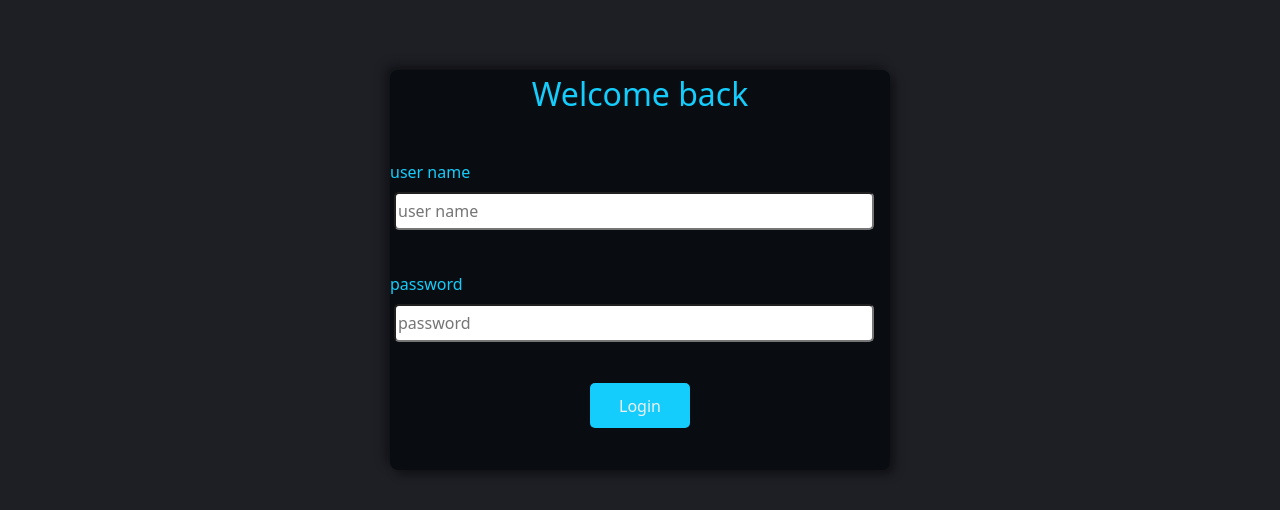
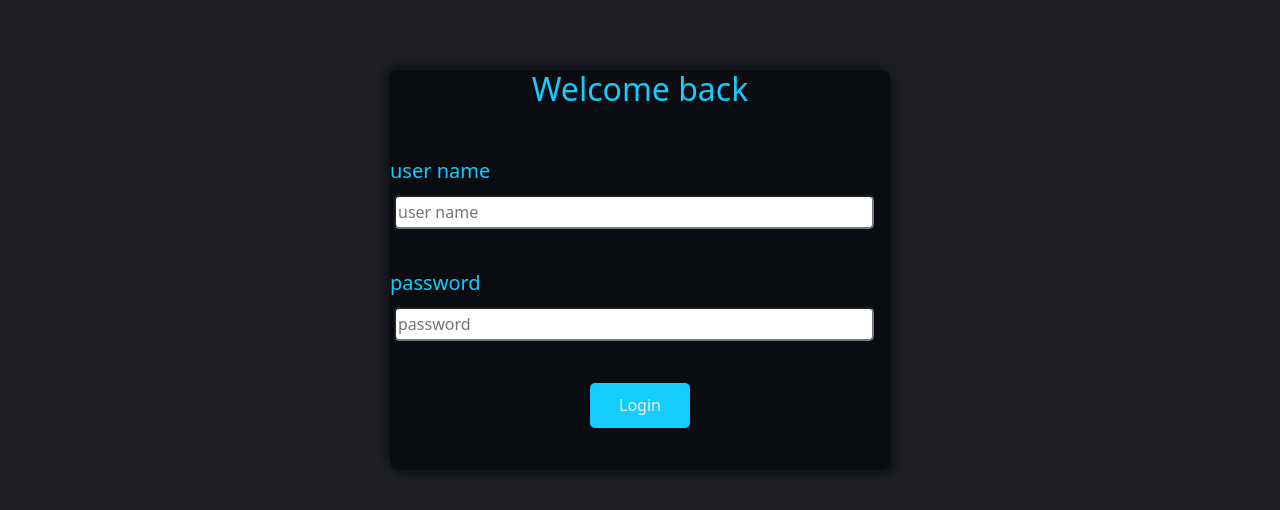
Before and after one commit to pouryaghazizadeh/react-project-simple-1, a React (Create React App) app: page /logIn in a window 1280 px wide. Shown: the part 210-720 px from the top of the page. Built offline with nearby package versions, Linux system fonts and the light colour scheme.

Commit message:
install   and work react-toastify

```diff
--- a/package.json
+++ b/package.json
@@ -13,6 +13,7 @@
     "react-icons": "^4.2.0",
     "react-router-dom": "^5.2.0",
     "react-scripts": "4.0.3",
+    "react-toastify": "^7.0.4",
     "web-vitals": "^1.1.2"
   },
   "scripts": {
--- a/src/App.js
+++ b/src/App.js
@@ -1,18 +1,22 @@
 import { Route, Switch } from "react-router-dom";
+
 import { useState } from "react/cjs/react.development";
 import Aboute from "./component/about/About";
 import Home from "./component/Home";
 import Navbar from "./component/navbar/Navbar";
 import PageNotFound from "./component/pageNotFound/PageNotFound";
 import LogIn from "./LogIn/LogIn";
+
 function App() {
+
+
   //this function meked for get value from search box
   const getData = (data) => {
     setUpdate(data);
   };
   //this function meked for get mood from Button.jsx
 
-  const getMood = (clickMood ) => {
+  const getMood = (clickMood) => {
     setMood(clickMood);
   };
 
--- a/src/LogIn/LogIn.jsx
+++ b/src/LogIn/LogIn.jsx
@@ -1,70 +1,44 @@
 import React from "react";
- import ButtonLogIn from "../component/buttonLogin/ButtonLogIn";
+import ButtonLogIn from "../component/buttonLogin/ButtonLogIn";
 import "../LogIn/Login.css";
+
 const LogIn = ({ mood, DarkMood }) => {
   return (
-
-    <div className="mother-logIn" style = {mood?DarkMood.bg.d2:DarkMood.bg.d2}>
-      <form className="container-box" style = {mood?DarkMood.bg.l:DarkMood.bg.d}>
-        <titel className="title-login" style = {mood?DarkMood.c.d:{ color: "#15cdfc"}}>Welcome back</titel>
+    <div
+      className="mother-logIn"
+      style={mood ? DarkMood.bg.d2 : DarkMood.bg.d2}
+    >
+      <form
+        className="container-box"
+        style={mood ? DarkMood.bg.l : DarkMood.bg.d}
+      >
+        <h3
+          className="title-login"
+          style={mood ? DarkMood.c.d : { color: "#15cdfc" }}
+        >
+          Welcome back
+        </h3>
         <div className="box">
-          <titel  claccName = "label-login"  style = {mood?DarkMood.c.d:{ color: "#15cdfc"}}>user name</titel>
-          <input className="user-box" type="text" required="" placeholder ="user name" />
+          <h5 style={mood ? DarkMood.c.d : { color: "#15cdfc" }}>user name</h5>
+          <input
+            className="user-box"
+            type="text"
+            required=""
+            placeholder="user name"
+          />
         </div>
         <div className="box">
-          <titel claccName = "label-login" style = {mood?DarkMood.c.d:{ color: "#15cdfc"}}>password</titel>
-          <input className="user-box" type="password" required="" placeholder ="password" />
+          <h5 style={mood ? DarkMood.c.d : { color: "#15cdfc" }}>password</h5>
+          <input
+            className="user-box"
+            type="password"
+            required=""
+            placeholder="password"
+          />
         </div>
-        <ButtonLogIn mood={mood} DarkMood={DarkMood}/>
+        <ButtonLogIn />
       </form>
     </div>
-
-    // <div
-    //   className="mother-logIn"
-    //   style={mood ? DarkMood.bg.d2 : DarkMood.bg.d2}
-    // >
-    //   <form
-    //     className="container-box"
-    //     style={mood ? DarkMood.bg.l : DarkMood.bg.d}
-    //   >
-    //     <title
-    //       className="title-login"
-    //       style={mood ? DarkMood.c.d : { color: "#15cdfc" }}
-    //     >
-    //       Welcome back
-    //     </title>
-    //     <div className="box">
-    //       <label
-    //         claccName="label-login"
-    //         style={mood ? DarkMood.c.d : { color: "#15cdfc" }}
-    //       >
-    //         user name
-    //       </label>
-
-    //       <input
-    //         className="user-box"
-    //         type="text"
-    //         required=""
-    //         placeholder="user name"
-    //       />
-    //     </div>
-    //     <div className="box">
-    //       <label
-    //         claccName="label-login"
-    //         style={mood ? DarkMood.c.d : { color: "#15cdfc" }}
-    //       >
-    //         password
-    //       </label>
-    //       <input
-    //         className="user-box"
-    //         type="password"
-    //         required=""
-    //         placeholder="password"
-    //       />
-    //     </div>
-    //     <ButtonLogIn mood={mood} DarkMood={DarkMood} />
-    //   </form>
-    // </div>
   );
 };
 
--- a/src/component/buttonLogin/ButtonLogIn.jsx
+++ b/src/component/buttonLogin/ButtonLogIn.jsx
@@ -1,9 +1,16 @@
+import { toast, ToastContainer } from "react-toastify";
+import "react-toastify/dist/ReactToastify.css";
 import "./buttonLogIn.css";
 
-function ButtonLogIn({mood,DarkMood}) {
+function ButtonLogIn() {
+  const r = () => {
+    toast("hhhhh")}
   return (
     <div>
-      <button className = "buton-login" >Login</button>
+      <button className="buton-login" onClick={r}>
+        Login
+      </button>
+      <ToastContainer />
     </div>
   );
 }
```
Also changed, not shown: 1 other file (tests, documents, lock files or other folders).
